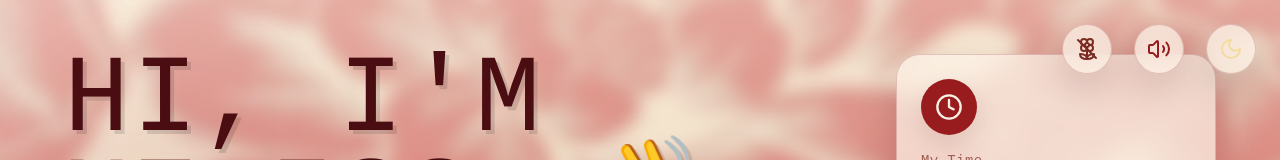
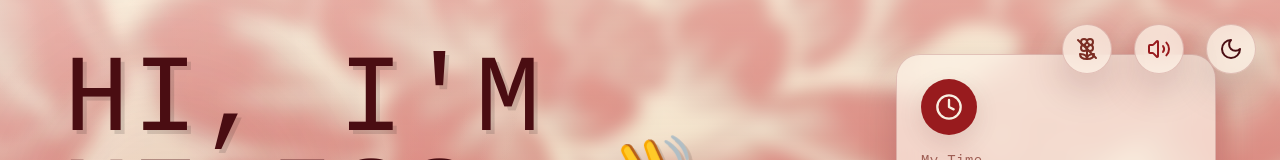
Before and after one commit to melzeta/personal_website, a React (Vite) app: page / in a window 1280 px wide. Shown: the top 160 px of the page. Built offline with nearby package versions, Linux system fonts and the light colour scheme.

Commit message:
increase visibility opf moon toggle button

```diff
--- a/src/components/ThemeToggle.tsx
+++ b/src/components/ThemeToggle.tsx
@@ -23,7 +23,7 @@ export const ThemeToggle: React.FC = () => {
       aria-label="Toggle theme"
     >
       {theme === 'day' ? (
-        <Moon className="w-6 h-6" style={{ color: 'var(--accent-tertiary)' }} />
+        <Moon className="w-6 h-6" style={{ color: 'var(--text-primary)' }} />
       ) : (
         <Sun className="w-6 h-6 glow-pulse" style={{ color: 'var(--accent-secondary)' }} />
       )}
```
